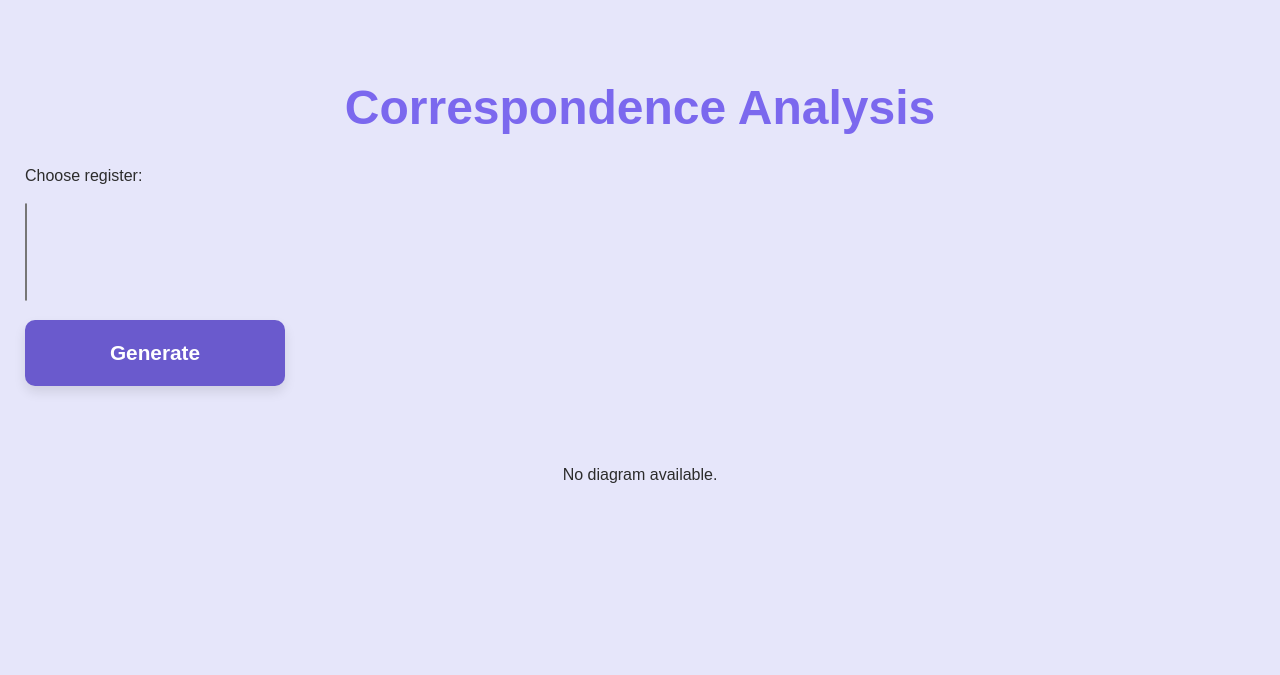
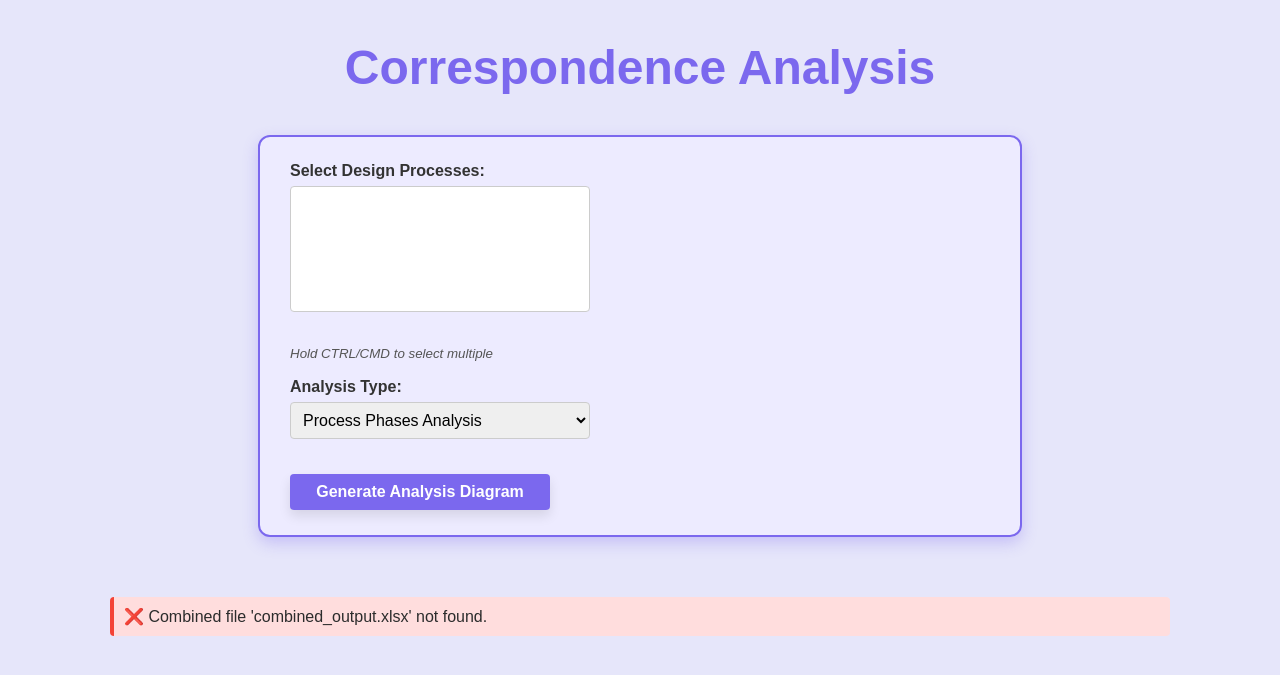
Before and after one commit to Cosmic-maker/design-process-webpage, a Flask app: page /correspondence_analysis in a window 1280 px wide. Shown: the top 675 px of the page. Run offline with Flask 3, Linux system fonts and the light colour scheme; lists and menus that the app fills with data are empty.

Commit message:
- correspondence_analysis features - test class first methods implemented

```diff
--- a/app/routes.py
+++ b/app/routes.py
@@ -161,48 +161,62 @@ def setup_routes(app):
 
     @app.route('/correspondence_analysis', methods=["GET", "POST"])
     def correspondence_analysis():
-        combined_file = os.path.join(UPLOAD_FOLDER, 'combined_output.xlsx')
+        combined_file = os.path.join(current_app.root_path, 'uploads', 'combined_output.xlsx')
 
         selected_registers = []
         image_filename = None
         registers = []
+        analysis_type = 'process_phases'  # Default
 
-        if os.path.exists(combined_file):
-            try:
-                xls = pd.ExcelFile(combined_file)
-                registers = xls.sheet_names
-            except Exception as e:
-                flash(f"Error reading combined_output.xlsx: {str(e)}")
-        else:
-            flash("Combined file 'combined_output.xlsx' was not found.")
+        # Prüfe, ob Datei existiert
+        if not os.path.exists(combined_file):
+            flash("❌ Combined file 'combined_output.xlsx' not found.", 'error')
+            return render_template("correspondence_analysis.html",
+                                   registers=[],
+                                   selected_registers=[],
+                                   image_filename=None,
+                                   analysis_type=analysis_type)
 
+        # Lese Register (Blätter)
+        try:
+            xls = pd.ExcelFile(combined_file)
+            registers = xls.sheet_names
+        except Exception as e:
+            flash(f"❌ Error reading Excel file: {str(e)}", 'error')
+            return render_template("correspondence_analysis.html",
+                                   registers=[],
+                                   selected_registers=[],
+                                   image_filename=None,
+                                   analysis_type=analysis_type)
+
+        # Formularabsendung
         if request.method == "POST":
             selected_registers = request.form.getlist("register")
-            if selected_registers:
+            analysis_type = request.form.get("analysis_type", "process_phases")
+
+            if not selected_registers:
+                flash("❌ Please select at least one register.", 'error')
+            else:
                 try:
-                    data_frames = {
-                        reg: pd.read_excel(combined_file, sheet_name=reg)
-                        for reg in selected_registers
-                    }
-
-                    combined_df = pd.concat(data_frames.values(), ignore_index=True)
-
-                    # Sicherstellen, dass der Dateiname korrekt generiert wird
-                    output_filename = perform_correspondence_analysis(combined_file, selected_registers)
-
-                    flash(f"✅ Correspondence Analysis for {', '.join(selected_registers)} was successfully carried out.")
-                    image_filename = output_filename  # Der korrekte Dateiname wird hier gesetzt
+                    if analysis_type == 'whole_process' and len(selected_registers) < 2:
+                        flash("❌ Whole process analysis requires at least 2 processes.", 'error')
+                    else:
+                        image_filename = perform_correspondence_analysis(
+                            combined_file,
+                            selected_registers,
+                            analysis_type
+                        )
+                        flash(f"✅ {analysis_type.replace('_', ' ').title()} completed successfully for: {', '.join(selected_registers)}", 'success')
+                except ValueError as e:
+                    flash(f"❌ {str(e)}", 'error')
                 except Exception as e:
-                    flash(f"❌ Analysis error: {str(e)}")
-            else:
-                flash("❌ No register selected.")
-
+                    flash(f"❌ Analysis error: {str(e)}", 'error')
 
         return render_template("correspondence_analysis.html",
                                selected_registers=selected_registers,
                                registers=registers,
-                               image_filename=image_filename)
-
+                               image_filename=image_filename,
+                               analysis_type=analysis_type)
 
 
     @app.route('/markov_analysis', methods=["GET", "POST"])
--- a/app/templates/correspondence_analysis.html
+++ b/app/templates/correspondence_analysis.html
@@ -1,36 +1,187 @@
 <!DOCTYPE html>
 <html lang="de">
 <head>
-    <meta charset="UTF-8">
-    <meta name="viewport" content="width=device-width, initial-scale=1.0">
+    <meta charset="UTF-8" />
+    <meta name="viewport" content="width=device-width, initial-scale=1" />
     <title>Correspondence Analysis</title>
-    <link rel="stylesheet" href="{{ url_for('static', filename='style.css') }}">
+    <link rel="stylesheet" href="{{ url_for('static', filename='style.css') }}" />
+    <style>
+        /* Container zentriert mit max-Breite und Padding */
+        .container {
+            max-width: 1100px;
+            margin: 40px auto;
+            padding: 0 20px;
+            box-sizing: border-box;
+        }
+        /* Überschrift zentriert */
+        h1 {
+            text-align: center;
+            margin-top: 40px;
+            margin-bottom: 40px;
+        }
+        /* Formular-Container mit violettem Rahmen und Schatten */
+        .form-container {
+            max-width: 700px;
+            margin: 40px auto 60px auto;
+            padding: 25px 30px;
+            border: 2px solid #7B68EE;
+            border-radius: 12px;
+            background-color: #EDEBFF;
+            box-shadow: 0 6px 15px rgba(123, 104, 238, 0.3);
+        }
+        /* Labels */
+        label {
+            display: block;
+            margin-bottom: 6px;
+            font-weight: 500;
+            color: #333;
+        }
+        /* Select-Elemente */
+        select {
+            width: 100%;
+            max-width: 300px;
+            margin-bottom: 15px;
+            padding: 8px;
+            border-radius: 4px;
+            border: 1px solid #ccc;
+            font-size: 1rem;
+        }
+        /* Hinweistext */
+        p small {
+            font-style: italic;
+            color: #555;
+        }
+        /* Buttons */
+        .btn {
+            padding: 9px 22px;
+            font-size: 1rem;
+            background-color: #7B68EE;
+            color: white;
+            border: none;
+            border-radius: 4px;
+            cursor: pointer;
+            transition: background-color 0.3s;
+        }
+        .btn:hover {
+            background-color: #6A5ACD;
+        }
+        /* Button-Gruppe mit Abstand */
+        .button-group {
+            display: flex;
+            gap: 15px;
+            margin-top: 20px;
+        }
+        /* Für einzelne Buttons in Formularen ohne Gruppe */
+        button {
+            padding: 9px 22px;
+            font-size: 1rem;
+            background-color: #7B68EE;
+            color: white;
+            border: none;
+            border-radius: 4px;
+            cursor: pointer;
+            transition: background-color 0.3s;
+        }
+        button:hover {
+            background-color: #6A5ACD;
+        }
+        /* Bereich für Ergebnisse */
+        .result-section {
+            max-width: 1300px;
+            margin: 0 auto 80px auto;
+            background: white;
+            padding: 20px;
+            border-radius: 8px;
+            box-shadow: 0 3px 10px rgba(0,0,0,0.1);
+        }
+        /* Bildcontainer */
+        .diagram-container {
+            text-align: center;
+            margin-top: 20px;
+        }
+        .diagram-container img {
+            width: 100%;
+            max-width: 100%;
+            height: auto;
+            border-radius: 8px;
+            border: 1px solid #ccc;
+            box-shadow: 0 3px 10px rgba(0,0,0,0.1);
+        }
+        /* Flash-Messages */
+        .flash-message {
+            padding: 10px;
+            margin: 10px 0;
+            border-radius: 4px;
+        }
+        .flash-message.error {
+            background-color: #ffdddd;
+            border-left: 4px solid #f44336;
+        }
+        .flash-message.success {
+            background-color: #ddffdd;
+            border-left: 4px solid #4CAF50;
+        }
+    </style>
 </head>
 <body>
-<h1>Correspondence Analysis</h1>
 
-<form method="POST">
-    <label for="register" style="margin-left: 25px;">Choose register:</label><br><br>
-    <select name="register" id="register" multiple size="6" style="margin-left: 25px;">
-        {% for reg in registers %}
-        <option value="{{ reg }}">{{ reg }}</option>
+<div class="container">
+    <h1>Correspondence Analysis</h1>
+
+    <div class="form-container">
+        <form method="POST" id="main-form">
+            <div>
+                <label for="register"><strong>Select Design Processes:</strong></label>
+                <select name="register" id="register" multiple size="6">
+                    {% for reg in registers %}
+                    <option value="{{ reg }}" {% if reg in selected_registers %}selected{% endif %}>{{ reg }}</option>
+                    {% endfor %}
+                </select>
+                <p><small>Hold CTRL/CMD to select multiple</small></p>
+            </div>
+
+            <div style="margin-top: 15px;">
+                <label for="analysis_type"><strong>Analysis Type:</strong></label>
+                <select name="analysis_type" id="analysis_type">
+                    <option value="process_phases" {% if analysis_type == 'process_phases' %}selected{% endif %}>
+                    Process Phases Analysis
+                    </option>
+                    <option value="whole_process" {% if analysis_type == 'whole_process' %}selected{% endif %}>
+                    Whole Process Analysis (requires ≥2 processes)
+                    </option>
+                </select>
+            </div>
+
+            <button type="submit" style="margin-top: 20px;">Generate Analysis Diagram</button>
+        </form>
+    </div>
+
+    {% with messages = get_flashed_messages(with_categories=true) %}
+    {% if messages %}
+    <div class="flash-messages">
+        {% for category, message in messages %}
+        <div class="flash-message {{ category }}">{{ message }}</div>
         {% endfor %}
-    </select><br><br>
-    <button type="submit" style="margin-left: 25px;">Generate</button>
-</form>
-<div class="center-content">
+    </div>
+    {% endif %}
+    {% endwith %}
+
     {% if image_filename %}
-    <h2>Correspondence Analysis-Diagram:</h2>
-    <br>
-    <br>
-    <br>
-    <img src="{{ url_for('static', filename='diagrams/' + image_filename) }}" alt="Diagramm">
-    {% else %}
-    <p>No diagram available.</p>
+    <div class="result-section">
+        <h2>
+            {% if analysis_type == 'whole_process' %}
+            Whole Process Correspondence Analysis
+            {% else %}
+            Process Phases Correspondence Analysis
+            {% endif %}
+        </h2>
+        <div class="diagram-container">
+            <img src="{{ url_for('static', filename='diagrams/' + image_filename) }}"
+                 alt="Correspondence Analysis Diagram">
+        </div>
+    </div>
     {% endif %}
 </div>
-<br>
-<br>
-<br>
+
 </body>
 </html>
```
Also changed, not shown: app/logic.py (+127 -44 lines), tests/test_logic.py (+56 -0 lines).
